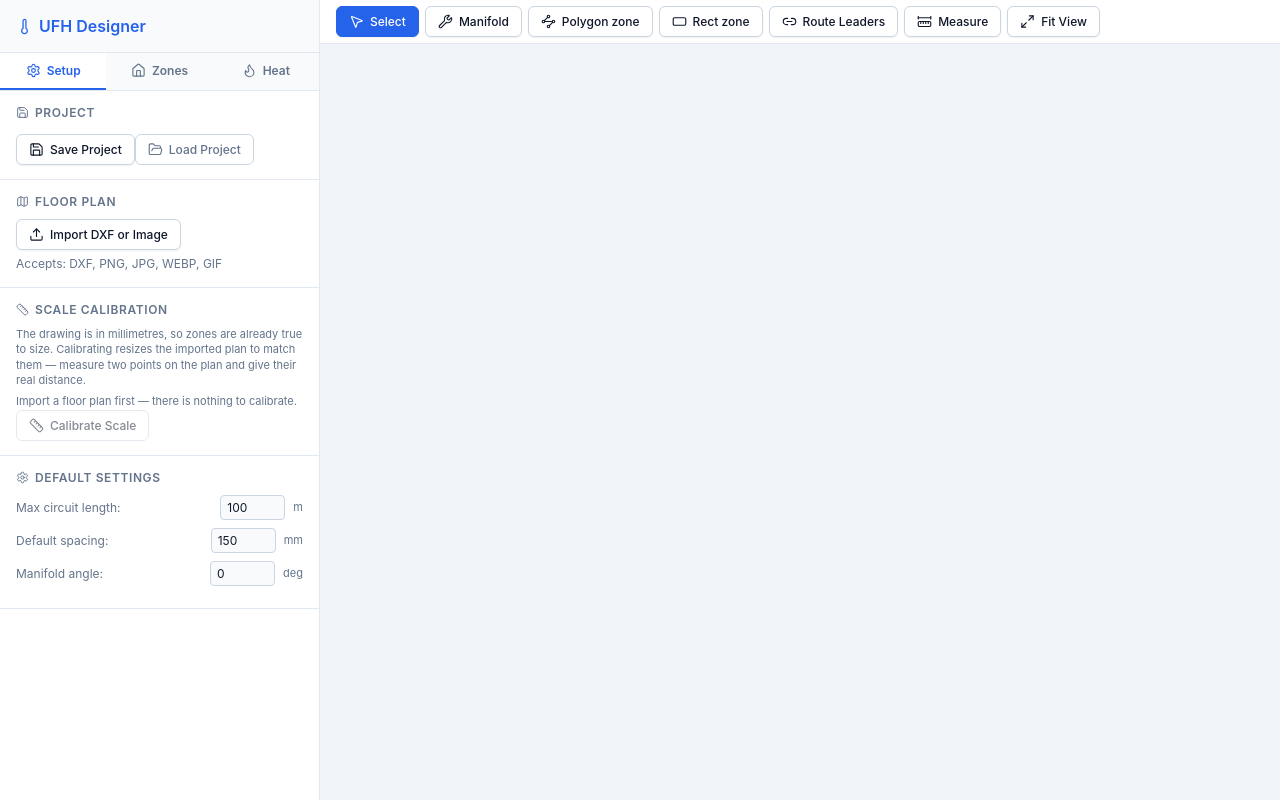
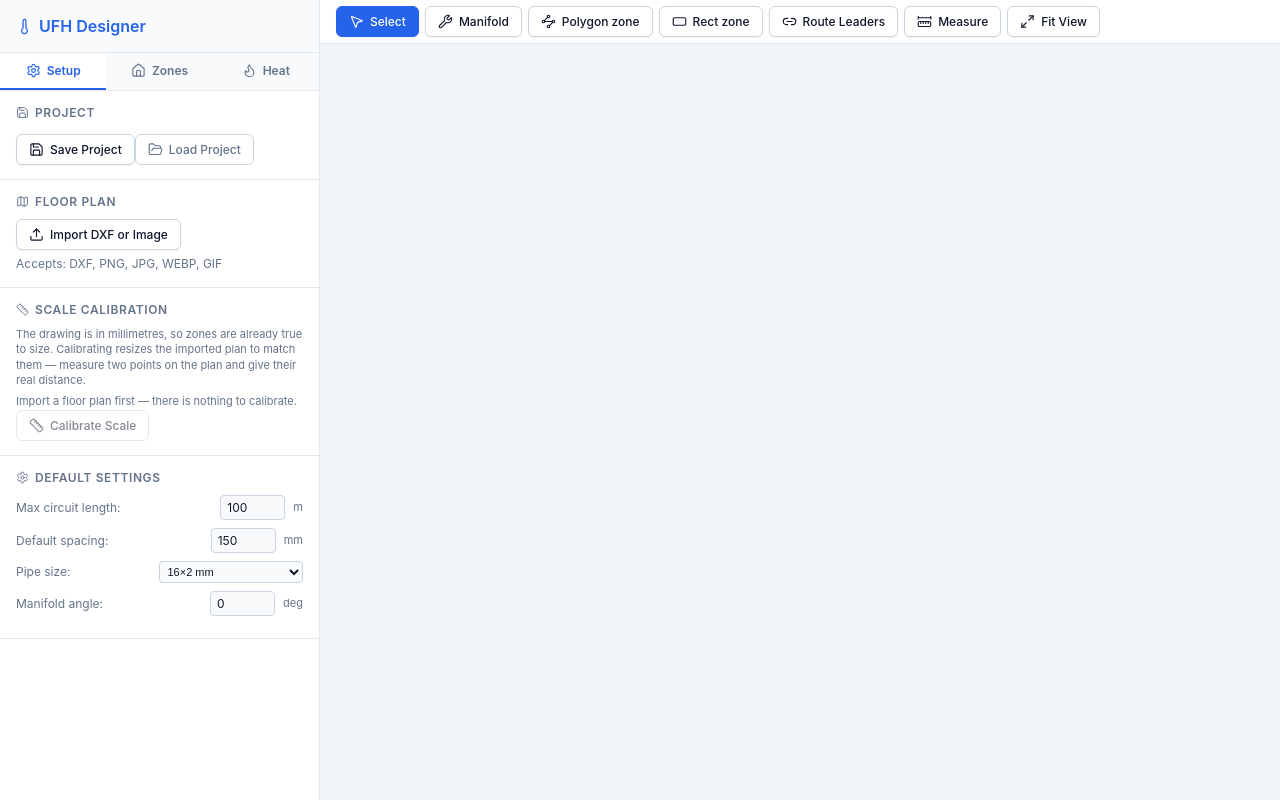
Before and after one commit to i-platonov/comfort-draft, a React (Vite) app: page / in a window 1280 px wide. Built offline with nearby package versions, Linux system fonts and the light colour scheme; the HTML template or start-up script is replaced by a standard one.

Commit message:
Add water volume to heat calculations

```diff
--- a/src/components/SidePanel/HeatTab.tsx
+++ b/src/components/SidePanel/HeatTab.tsx
@@ -1,6 +1,6 @@
 import { Flame, Thermometer, TriangleAlert } from 'lucide-react';
 import { useStore } from '../../state/store';
-import { zoneFlowLpm, zoneHeatOutputW } from '../../geometry/heat';
+import { PIPE_WALL_MM, pipeLitresPerMetre, pipeVolumeLitres, zoneFlowLpm, zoneHeatOutputW } from '../../geometry/heat';
 import { mm2ToSquareMeters, mmToMeters } from '../../geometry/length';
 
 export default function HeatTab() {
@@ -9,6 +9,7 @@ export default function HeatTab() {
     supplyTempC,
     returnTempC,
     flowLpmPer100m,
+    pipeOuterDiameterMm,
     setSupplyTempC,
     setReturnTempC,
     setFlowLpmPer100m,
@@ -16,10 +17,14 @@ export default function HeatTab() {
 
   const deltaT = Math.max(0, supplyTempC - returnTempC);
   const totalHeatW = zones.reduce(
-    (sum, zone) => sum + zoneHeatOutputW(mmToMeters(zone.spiralLengthMm), flowLpmPer100m, supplyTempC, returnTempC),
+    (sum, zone) => sum + zoneHeatOutputW(mmToMeters(zone.spiralLengthMm+zone.leaderLengthMm), flowLpmPer100m, supplyTempC, returnTempC),
     0,
   );
-  const totalFlowLpm = zones.reduce((sum, zone) => sum + zoneFlowLpm(mmToMeters(zone.spiralLengthMm), flowLpmPer100m), 0);
+  const totalFlowLpm = zones.reduce((sum, zone) => sum + zoneFlowLpm(mmToMeters(zone.spiralLengthMm+zone.leaderLengthMm), flowLpmPer100m), 0);
+  // System volume counts every metre of tube: the loops plus the leaders, which already
+  // cover both the flow and return runs back to the manifold.
+  const totalPipeM = zones.reduce((sum, zone) => sum + mmToMeters(zone.spiralLengthMm + zone.leaderLengthMm), 0);
+  const totalVolumeL = pipeVolumeLitres(totalPipeM, pipeOuterDiameterMm);
 
   return (
     <div className="side-panel-tab-content">
@@ -80,8 +85,8 @@ export default function HeatTab() {
         {zones.length === 0 && <p className="info">No zones yet.</p>}
         <div className="zone-list">
           {zones.map((zone) => {
-            const flowLpm = zoneFlowLpm(mmToMeters(zone.spiralLengthMm), flowLpmPer100m);
-            const heatW = zoneHeatOutputW(mmToMeters(zone.spiralLengthMm), flowLpmPer100m, supplyTempC, returnTempC);
+            const flowLpm = zoneFlowLpm(mmToMeters(zone.spiralLengthMm+zone.leaderLengthMm), flowLpmPer100m);
+            const heatW = zoneHeatOutputW(mmToMeters(zone.spiralLengthMm+zone.leaderLengthMm), flowLpmPer100m, supplyTempC, returnTempC);
             const wPerM2 = mm2ToSquareMeters(zone.areaMm2) > 0 ? heatW / mm2ToSquareMeters(zone.areaMm2) : 0;
             return (
               <div key={zone.id} className="zone-card" style={{ borderLeftColor: zone.color, cursor: 'default' }}>
@@ -90,7 +95,7 @@ export default function HeatTab() {
                   <span className="zone-name">{heatW.toFixed(0)} W</span>
                 </div>
                 <span className="info">
-                  {flowLpm.toFixed(2)} L/min · {wPerM2.toFixed(0)} W/m² · {mmToMeters(zone.spiralLengthMm).toFixed(1)}m loop
+                  {flowLpm.toFixed(2)} L/min · {wPerM2.toFixed(0)} W/m² · {mmToMeters(zone.spiralLengthMm+zone.leaderLengthMm).toFixed(1)}m loop
                 </span>
               </div>
             );
@@ -104,6 +109,19 @@ export default function HeatTab() {
             <strong>Total Flow Required: {totalFlowLpm.toFixed(2)} L/min</strong>
           </div>
         )}
+        {zones.length > 0 && (
+          <>
+            <div className="grand-total">
+              <strong>Total System Volume: {totalVolumeL.toFixed(1)} L</strong>
+              <br />
+              <strong>Total Pipe: {totalPipeM.toFixed(1)} m</strong>
+            </div>
+          </>
+        )}
+        <p className="info">
+          {pipeOuterDiameterMm}&times;{PIPE_WALL_MM} tube ({pipeOuterDiameterMm - 2 * PIPE_WALL_MM} mm bore) &middot;{' '}
+          {pipeLitresPerMetre(pipeOuterDiameterMm).toFixed(3)} L per metre &middot; pipe only, excludes manifold and heat source
+        </p>
       </section>
     </div>
   );
--- a/src/components/SidePanel/index.tsx
+++ b/src/components/SidePanel/index.tsx
@@ -19,6 +19,7 @@ import { parseDxfEntities, placeDxfInDrawing } from '../../geometry/dxfHelpers';
 import { mmToMeters } from '../../geometry/length';
 import { UFH_STORE_STORAGE_KEY, partializeStoreState, useStore } from '../../state/store';
 import HeatTab from './HeatTab';
+import { COMMON_PIPE_OUTER_DIAMETERS_MM, PIPE_WALL_MM } from '../../geometry/heat';
 import ZoneCard from './ZoneCard';
 
 const PROJECT_STORAGE_VERSION = 0;
@@ -40,6 +41,8 @@ export default function SidePanel() {
         calibration,
         maxCircuitLengthM,
         defaultSpacingMm,
+        pipeOuterDiameterMm,
+        setPipeOuterDiameter,
         background,
         toolMode,
         setToolMode,
@@ -355,6 +358,20 @@ export default function SidePanel() {
                             <span>mm</span>
                         </div>
                         <div className="setting-row">
+                            <label>Pipe size:</label>
+                            <select
+                                className="zone-select"
+                                value={pipeOuterDiameterMm}
+                                onChange={(event) => setPipeOuterDiameter(Number(event.target.value))}
+                            >
+                                {COMMON_PIPE_OUTER_DIAMETERS_MM.map((od) => (
+                                    <option key={od} value={od}>
+                                        {od}&times;{PIPE_WALL_MM} mm
+                                    </option>
+                                ))}
+                            </select>
+                        </div>
+                        <div className="setting-row">
                             <label>Manifold angle:</label>
                             <input
                                 type="number"
--- a/src/geometry/heat.ts
+++ b/src/geometry/heat.ts
@@ -22,3 +22,22 @@ export function zoneHeatOutputW(
   const flowLpm = zoneFlowLpm(pipeLengthM, flowLpmPer100m);
   return flowLpm * deltaT * WATER_HEAT_CONSTANT;
 }
+
+/**
+ * Loop tube sizes, given as outside diameter in mm. Both common sizes have a 2 mm wall,
+ * so the bore — the bit that holds water — is the outside diameter less two walls.
+ */
+export const PIPE_WALL_MM = 2;
+export const DEFAULT_PIPE_OUTER_DIAMETER_MM = 16;
+export const COMMON_PIPE_OUTER_DIAMETERS_MM = [16, 18, 20];
+
+/** Water held per metre of pipe, litres, for a tube of the given outside diameter. */
+export function pipeLitresPerMetre(outerDiameterMm: number): number {
+  const boreMm = Math.max(0, outerDiameterMm - 2 * PIPE_WALL_MM);
+  return (Math.PI * (boreMm / 2) ** 2) / 1000;
+}
+
+/** Water volume (L) held by a length of pipe of the given outside diameter. */
+export function pipeVolumeLitres(pipeLengthM: number, outerDiameterMm: number): number {
+  return pipeLengthM * pipeLitresPerMetre(outerDiameterMm);
+}
--- a/src/state/store.ts
+++ b/src/state/store.ts
@@ -22,6 +22,7 @@ import {
   projectPointOntoManifold,
 } from '../geometry/manifoldRouting';
 import { isAxisAlignedRect, resizeRectFromCorner } from '../geometry/rect';
+import { DEFAULT_PIPE_OUTER_DIAMETER_MM } from '../geometry/heat';
 import { dxfBoundingBox } from '../geometry/dxfHelpers';
 import { ZONE_COLORS } from '../theme';
 import {
@@ -75,6 +76,8 @@ interface StoreState {
   returnTempC: number;
   /** Loop flow rate, in L/min per 100m of pipe — scales each zone's flow by its own circuit length. */
   flowLpmPer100m: number;
+  /** Outside diameter of the loop tube, mm. The wall is taken as 2 mm, as on the common sizes. */
+  pipeOuterDiameterMm: number;
   /** Discriminated-union background layer (DXF or raster image, or null) */
   background: Background | null;
   zones: Zone[];
@@ -167,6 +170,7 @@ interface StoreState {
   setSupplyTempC: (celsius: number) => void;
   setReturnTempC: (celsius: number) => void;
   setFlowLpmPer100m: (lpm: number) => void;
+  setPipeOuterDiameter: (mm: number) => void;
   /**
    * Place a tape-measure end. The first click starts a reading, the second completes it,
    * and a third starts a fresh one — so repeated measurements need no reset in between.
@@ -205,6 +209,7 @@ export interface PersistedStoreState {
   supplyTempC: number;
   returnTempC: number;
   flowLpmPer100m: number;
+  pipeOuterDiameterMm: number;
   background: Background | null;
   zones: PersistedZone[];
   manifold: Manifold | null;
@@ -701,6 +706,7 @@ export function partializeStoreState(state: StoreState): PersistedStoreState {
     supplyTempC: state.supplyTempC,
     returnTempC: state.returnTempC,
     flowLpmPer100m: state.flowLpmPer100m,
+    pipeOuterDiameterMm: state.pipeOuterDiameterMm,
     background: state.background,
     zones: state.zones.map(toPersistedZone),
     manifold: state.manifold,
@@ -724,6 +730,11 @@ export function mergePersistedStoreState(
   const merged = {
     ...currentState,
     ...persisted,
+    // Drawings saved before pipe size was a setting predate 18x2 tube, so they get 16x2.
+    pipeOuterDiameterMm:
+      typeof persisted.pipeOuterDiameterMm === 'number' && persisted.pipeOuterDiameterMm > 0
+        ? persisted.pipeOuterDiameterMm
+        : DEFAULT_PIPE_OUTER_DIAMETER_MM,
     manifold: normalizeManifold(persisted.manifold ?? currentState.manifold),
     zones: hydratedZones,
   };
@@ -745,6 +756,7 @@ const createStoreState: StateCreator<StoreState, [], []> = (set, get) => ({
   supplyTempC: 40,
   returnTempC: 35,
   flowLpmPer100m: 2,
+  pipeOuterDiameterMm: DEFAULT_PIPE_OUTER_DIAMETER_MM,
   background: null,
   zones: [],
   manifold: null,
@@ -1172,6 +1184,8 @@ const createStoreState: StateCreator<StoreState, [], []> = (set, get) => ({
 
   setFlowLpmPer100m: (lpm) => set({ flowLpmPer100m: lpm }),
 
+  setPipeOuterDiameter: (mm) => set({ pipeOuterDiameterMm: mm }),
+
   addMeasurePoint: (pt) => {
     const { measurement } = get();
     // A completed reading is replaced rather than extended, so measuring twice in a row
```
